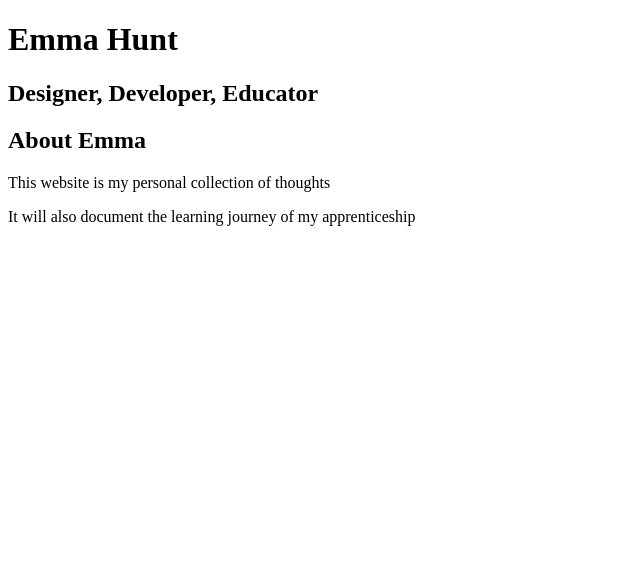
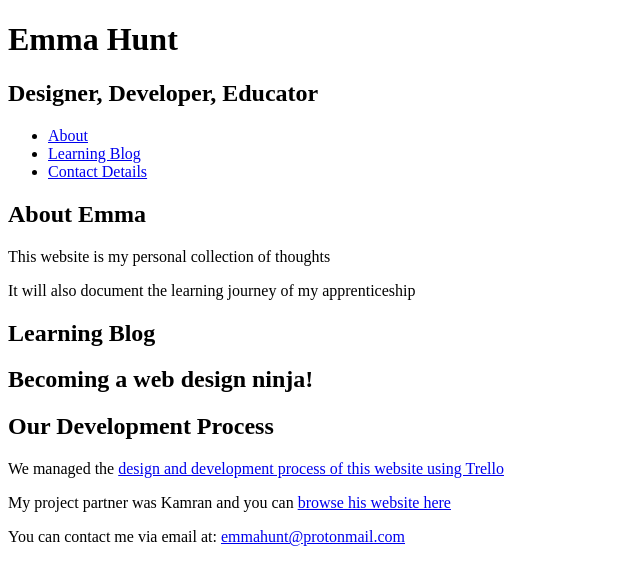
Before and after one commit to emmahunttt/emmahunt.me, a plain HTML site: page index.html in a window 1280 px wide. Shown: the whole page, without its empty margins (0-640 px from the left). Drawn offline with Linux system fonts and the light colour scheme.

Commit message:
Learning blog and tutorials directory

```diff
--- a/index.html
+++ b/index.html
@@ -8,11 +8,53 @@
   <header>
     <h1>Emma Hunt</h1>
     <h2>Designer, Developer, Educator</h2>
+    <nav>
+      <ul>
+        <li>
+          <a href="#about" title="About Emma Hunt">About</a>
+        </li>
+        <li>
+          <a href="#learning-blog" title="Emma's Learning Blog">Learning Blog</a>
+        </li>
+        <li>
+          <a href="#contact" title="Contact Emma Hunt">Contact Details</a>
+        </li>
+      </ul>
+    </nav>
   </header>
-  <section>
+
+  <section id="about">
+    <header>
     <h1>About Emma</h1>
+  </header>
     <p>This website is my personal collection of thoughts</p>
     <p>It will also document the learning journey of my apprenticeship</p>
   </section>
+
+  <section id="learning-blog">
+  <header>
+    <h1>Learning Blog</h1>
+    <h2>Becoming a web design ninja!</h2>
+  </header>
+  <artice id="process">
+    <h1>Our Development Process</h1>
+    <p>We managed the
+      <a
+      href="https://trello.com/b/3Tm6XiaX/emmas-peronal-website-project"
+      title="Browse my design and development Trello board"
+      target="_blank">design and development process of this website using Trello
+      </a>
+    </p>
+    <p>My project partner was Kamran and you can
+      <a href="https://www.kamranuddin.me" title="Kamran's Website">browse his website here
+      </a>
+    </p>
+  </section>
+
+  <section id="contact">
+  <p>You can contact me via email at: <a
+    href="mailto:ekhunt@deloitte.co.uk">emmahunt&#64;protonmail.com</p>
+  </section>
+
   </body>
 </html>
```
Also changed, not shown: Semantic_HTML/article.html (added, +53 -0 lines).
